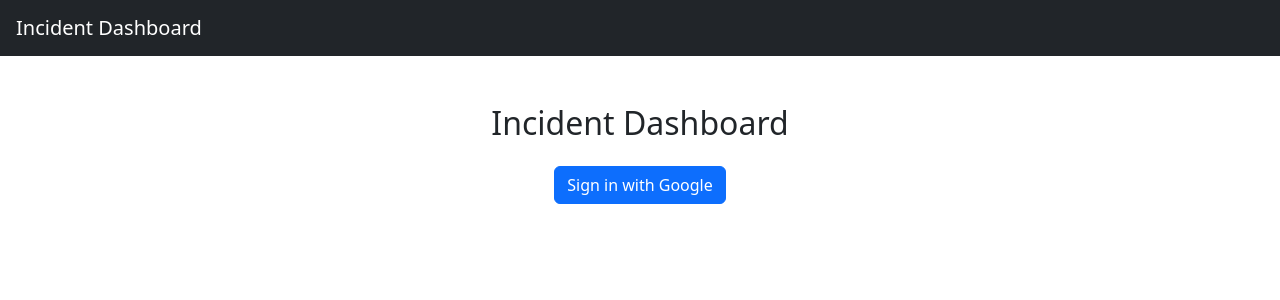
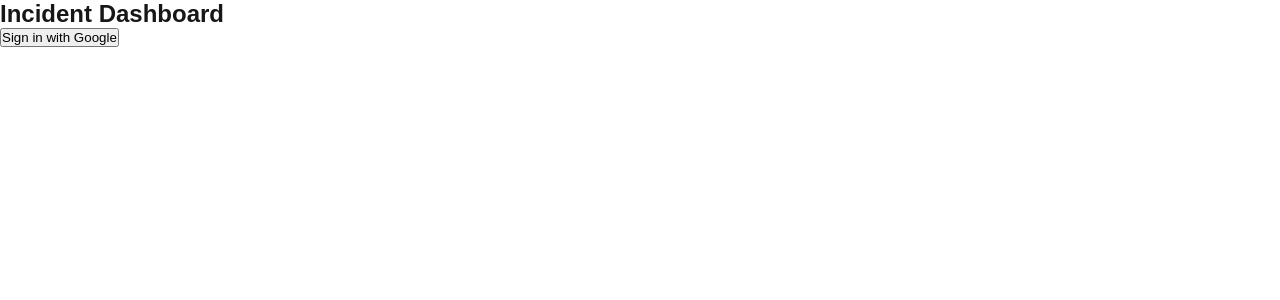
Before and after one commit to xaltyPasta/incident-app, a Next.js app: page / in a window 1280 px wide. Shown: the top 300 px of the page. Built offline with nearby package versions, Linux system fonts and the light colour scheme; no server answers.

Commit message:
updated layout

```diff
--- a/src/app/layout.tsx
+++ b/src/app/layout.tsx
@@ -1,32 +1,22 @@
-import "bootstrap/dist/css/bootstrap.min.css"
-import type { ReactNode } from "react"
-import Providers from "./providers"
+import "./globals.css"
+import { SessionProvider } from "next-auth/react"
 
 export const metadata = {
-  title: "Incident Dashboard",
+  title: "Incident App",
   description: "Incident Management System"
 }
 
 export default function RootLayout({
   children
 }: {
-  children: ReactNode
+  children: React.ReactNode
 }) {
   return (
     <html lang="en">
       <body>
-        <nav className="navbar navbar-dark bg-dark px-3">
-          <a className="navbar-brand" href="/incidents">
-            Incident Dashboard
-          </a>
-        </nav>
-
-        <div className="container mt-4">
-          <Providers>
-            {children}
-          </Providers>
-
-        </div>
+        <SessionProvider>
+          {children}
+        </SessionProvider>
       </body>
     </html>
   )
```
